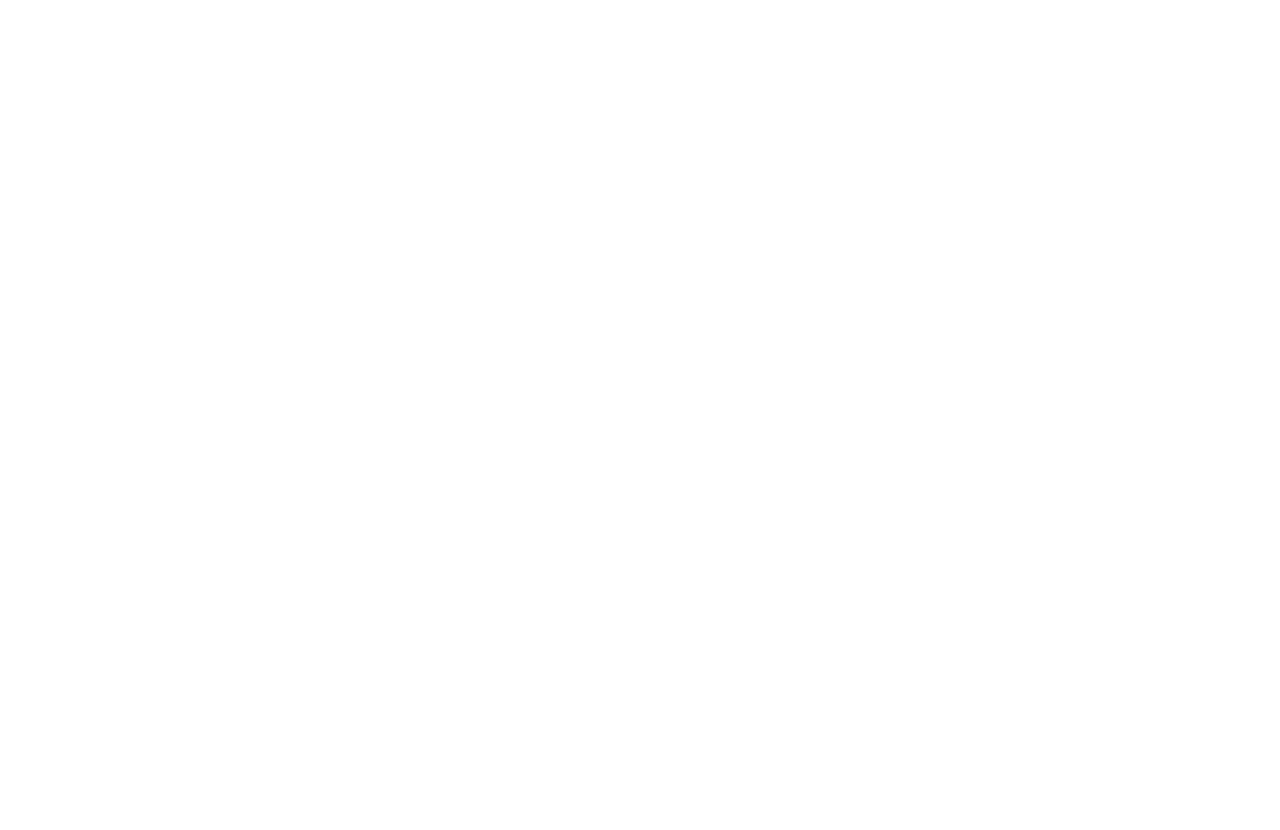
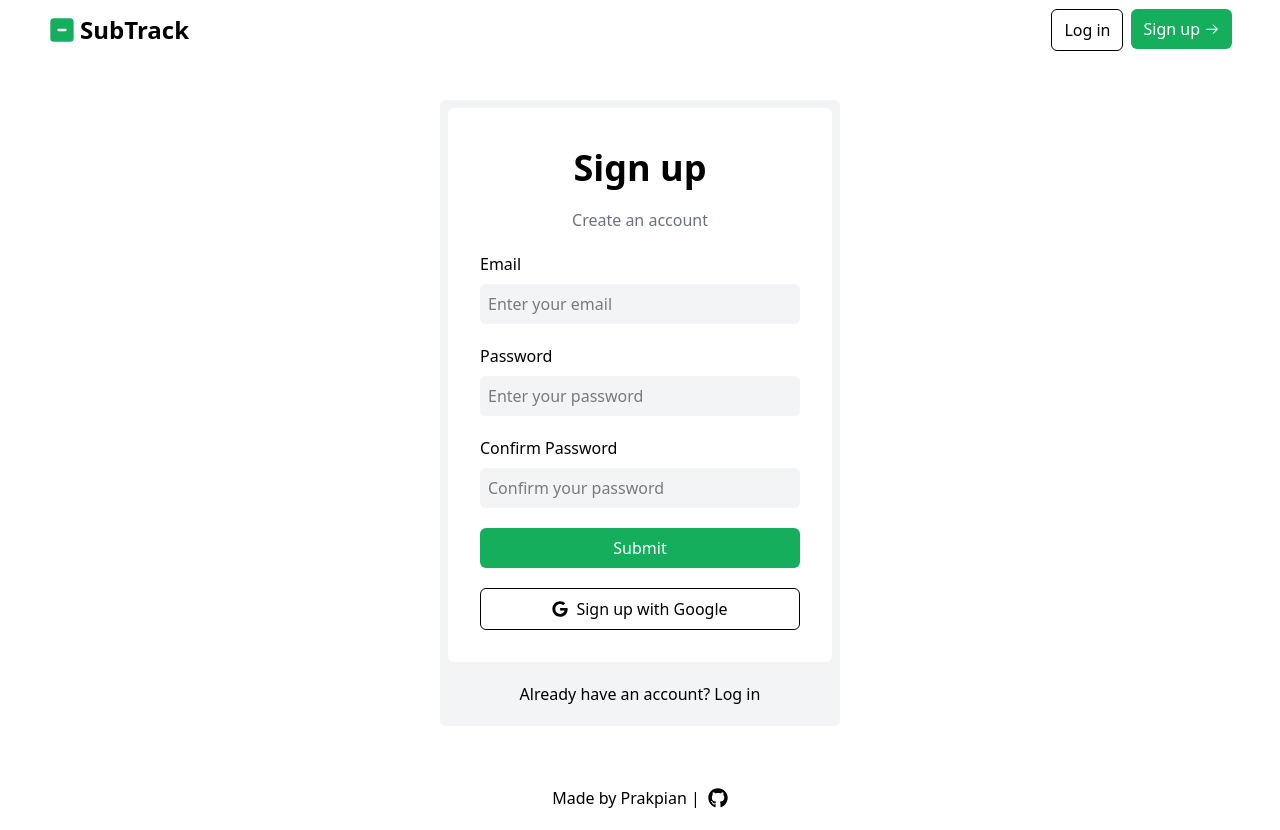
Before and after one commit to Prakpian/SubTrack-origin, a React (Vite) app: page /signup in a window 1280 px wide. Before the commit this address had no page. Before the commit the page ends 800 px from the top, so only its background shows below. Built offline with nearby package versions, Linux system fonts and the light colour scheme.

Commit message:
Route and ui created for login and signup

```diff
--- a/src/App.jsx
+++ b/src/App.jsx
@@ -1,12 +1,16 @@
 import { Route, Routes } from "react-router-dom";
 import Layout from "./components/layout/Layout";
 import Home from "./components/pages/Home";
+import LogIn from "./components/pages/LogIn";
+import SignUp from "./components/pages/SignUp";
 
 function App() {
   return (
     <Routes>
       <Route element={<Layout />}>
         <Route path="/" element={<Home />} />
+        <Route path="/login" element={<LogIn />} />
+        <Route path="/signup" element={<SignUp />} />
       </Route>
     </Routes>
   );
--- /dev/null
+++ b/src/components/pages/LogIn.jsx
@@ -0,0 +1,51 @@
+import React from "react";
+import Button from "../partials/Button";
+import { Link } from "react-router-dom";
+import { FaGoogle } from "react-icons/fa";
+
+export default function LogIn() {
+  return (
+    <form
+      action=""
+      className="bg-gray-100 max-w-[400px] mx-auto px-2 pt-2 pb-5 rounded-md"
+    >
+      <div className="bg-white p-8 grid gap-5 rounded-md">
+        <h1 className="text-center text-4xl font-bold mt-2">Log in</h1>
+        <p className="text-center text-gray-500">Please log in to continue</p>
+        <div className="flex flex-col">
+          <label htmlFor="email">Email</label>
+          <input
+            type="email"
+            id="email"
+            placeholder="Enter your email"
+            className="bg-gray-100 p-2 rounded-md mt-2"
+          />
+        </div>
+        <div className="flex flex-col">
+          <label htmlFor="password">Password</label>
+          <input
+            type="password"
+            id="password"
+            placeholder="Enter your password"
+            className="bg-gray-100 p-2 rounded-md mt-2"
+          />
+        </div>
+        <Button btnText={"Submit"} variant={"primary"} />
+        <Button
+          btnText={
+            <div className="flex items-center place-content-center gap-2 ">
+              <FaGoogle /> <p>Log in with Google</p>
+            </div>
+          }
+          variant={"outline"}
+        />
+      </div>
+      <p className="text-center pt-5">
+        Don't have an account?{" "}
+        <Link to={"/signup"} className="font-medium">
+          Sign up
+        </Link>
+      </p>
+    </form>
+  );
+}
--- /dev/null
+++ b/src/components/pages/SignUp.jsx
@@ -0,0 +1,59 @@
+import React from "react";
+import Button from "../partials/Button";
+import { Link } from "react-router-dom";
+import { FaGoogle } from "react-icons/fa";
+export default function SignUp() {
+  return (
+    <form
+      action=""
+      className="bg-gray-100 max-w-[400px] mx-auto px-2 pt-2 pb-5 rounded-md"
+    >
+      <div className="bg-white p-8 grid gap-5 rounded-md">
+        <h1 className="text-center text-4xl font-bold mt-2">Sign up</h1>
+        <p className="text-center text-gray-500">Create an account</p>
+        <div className="flex flex-col">
+          <label htmlFor="email">Email</label>
+          <input
+            type="email"
+            id="email"
+            placeholder="Enter your email"
+            className="bg-gray-100 p-2 rounded-md mt-2"
+          />
+        </div>
+        <div className="flex flex-col">
+          <label htmlFor="password">Password</label>
+          <input
+            type="password"
+            id="password"
+            placeholder="Enter your password"
+            className="bg-gray-100 p-2 rounded-md mt-2"
+          />
+        </div>
+        <div className="flex flex-col">
+          <label htmlFor="confirmPassword">Confirm Password</label>
+          <input
+            type="password"
+            id="confirmPassword"
+            placeholder="Confirm your password"
+            className="bg-gray-100 p-2 rounded-md mt-2"
+          />
+        </div>
+        <Button btnText={"Submit"} variant={"primary"} />
+        <Button
+          btnText={
+            <div className="flex items-center place-content-center gap-2 ">
+              <FaGoogle /> <p>Sign up with Google</p>
+            </div>
+          }
+          variant={"outline"}
+        />
+      </div>
+      <p className="text-center pt-5">
+        Already have an account?{" "}
+        <Link to={"/login"} className="font-medium">
+          Log in
+        </Link>
+      </p>
+    </form>
+  );
+}
```
